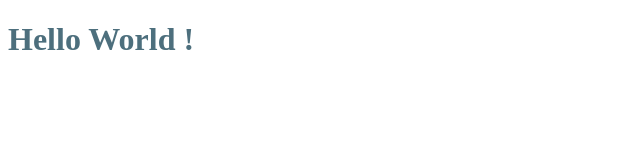
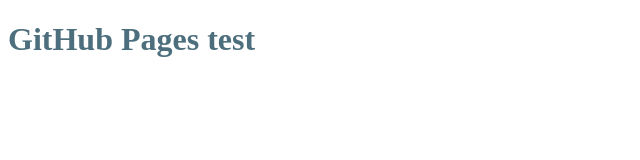
Before and after one commit to chammamoon/chammamoon.github.io, a plain HTML site: page index.html in a window 1280 px wide. Shown: the whole page, without its empty margins (0-640 px from the left). Drawn offline with Linux system fonts and the light colour scheme.

Commit message:
Update index.html
表示文字変更確認

```diff
--- a/index.html
+++ b/index.html
@@ -5,6 +5,6 @@
   <title>GitHub pages test</title>
 </head>
 <body>
-  <h1 style="color: rgb(77, 111, 125)">Hello World !</h1>
+  <h1 style="color: rgb(77, 111, 125)">GitHub Pages test</h1>
 </body>
 </html>
```
